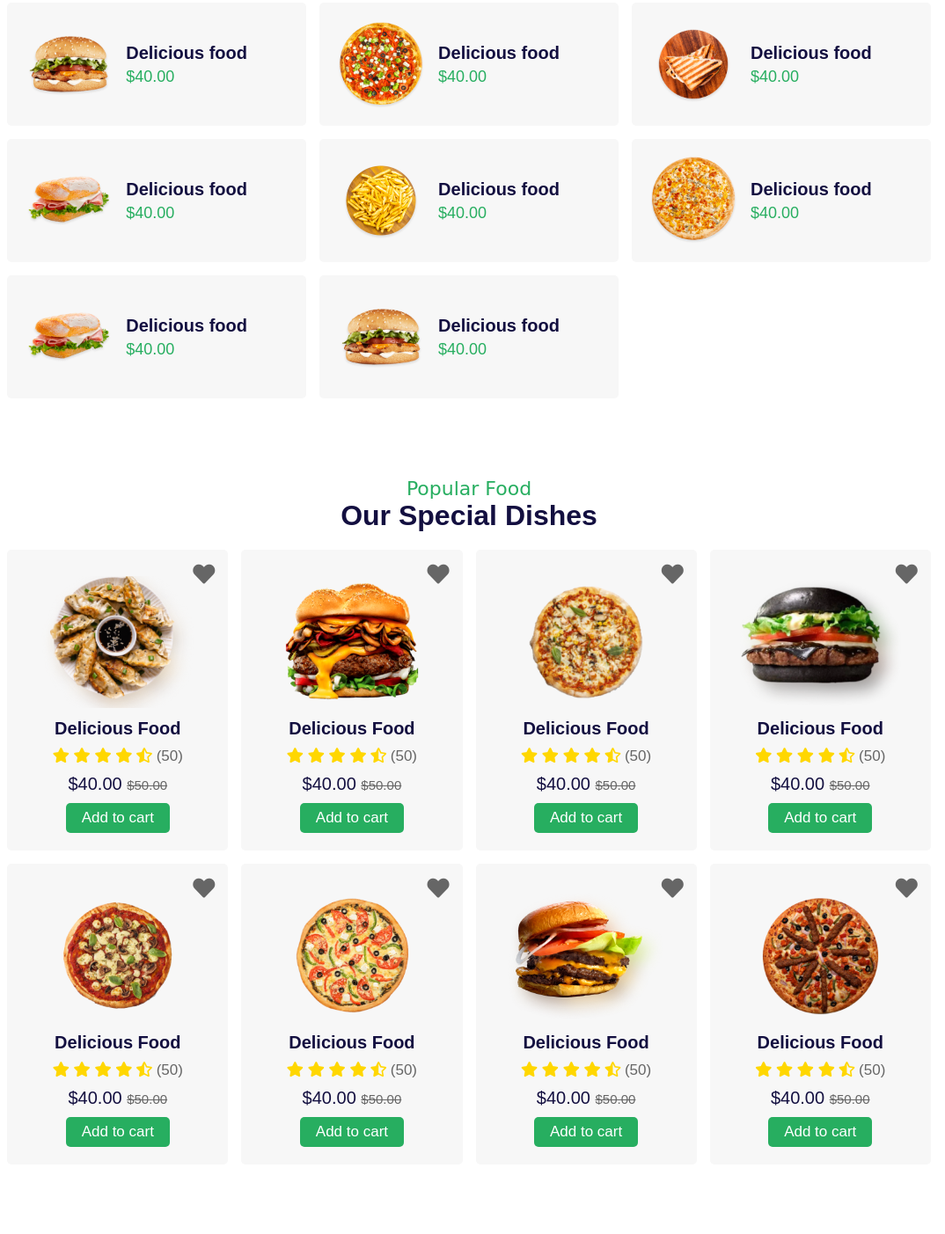
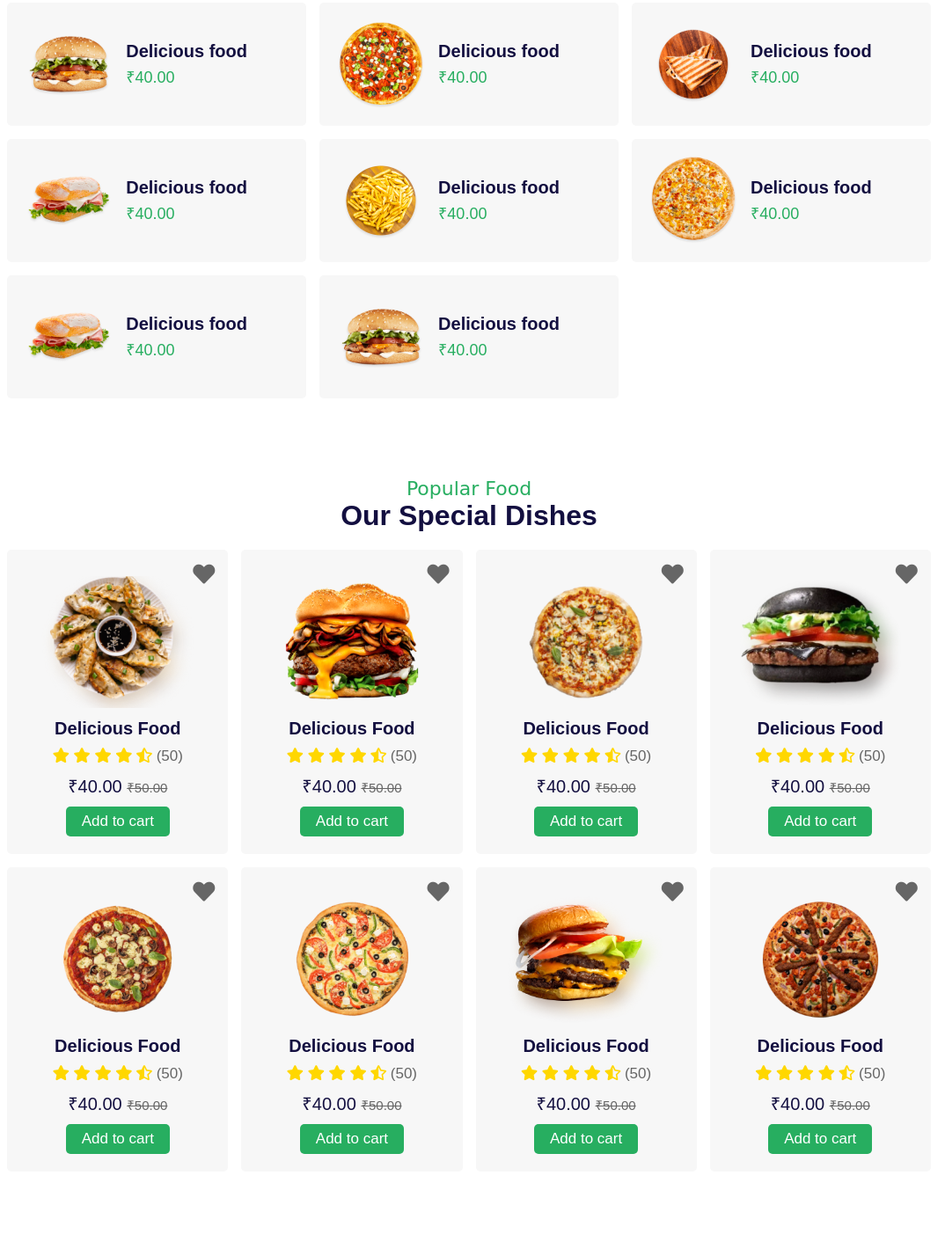
Before and after one commit to Coderindra/Food-Zone, a plain HTML site: page index.html in a window 1280 px wide. Shown: the part 1157-2560 px from the top of the page at 88% size, without its empty margins (107-1181 px from the left). Drawn offline with Linux system fonts and the light colour scheme.

Commit message:
Update index.html

```diff
--- a/index.html
+++ b/index.html
@@ -112,7 +112,7 @@
                 <img src="image/menu-1.png" alt="">
                 <div class="content">
                     <h3>Delicious food</h3>
-                    <div class="price">$40.00</div>
+                    <div class="price">₹40.00</div>
                 </div>
             </a>
 
@@ -120,7 +120,7 @@
                 <img src="image/menu-2.png" alt="">
                 <div class="content">
                     <h3>Delicious food</h3>
-                    <div class="price">$40.00</div>
+                    <div class="price">₹40.00</div>
                 </div>
             </a>
 
@@ -128,7 +128,7 @@
                 <img src="image/menu-3.png" alt="">
                 <div class="content">
                     <h3>Delicious food</h3>
-                    <div class="price">$40.00</div>
+                    <div class="price">₹40.00</div>
                 </div>
             </a>
 
@@ -136,7 +136,7 @@
                 <img src="image/menu-4.png" alt="">
                 <div class="content">
                     <h3>Delicious food</h3>
-                    <div class="price">$40.00</div>
+                    <div class="price">₹40.00</div>
                 </div>
             </a>
 
@@ -144,7 +144,7 @@
                 <img src="image/menu-5.png" alt="">
                 <div class="content">
                     <h3>Delicious food</h3>
-                    <div class="price">$40.00</div>
+                    <div class="price">₹40.00</div>
                 </div>
             </a>
 
@@ -152,7 +152,7 @@
                 <img src="image/menu-6.png" alt="">
                 <div class="content">
                     <h3>Delicious food</h3>
-                    <div class="price">$40.00</div>
+                    <div class="price">₹40.00</div>
                 </div>
             </a>
 
@@ -160,7 +160,7 @@
                 <img src="image/menu-4.png" alt="">
                 <div class="content">
                     <h3>Delicious food</h3>
-                    <div class="price">$40.00</div>
+                    <div class="price">₹40.00</div>
                 </div>
             </a>
 
@@ -169,7 +169,7 @@
                 <img src="image/menu-1.png" alt="">
                 <div class="content">
                     <h3>Delicious food</h3>
-                    <div class="price">$40.00</div>
+                    <div class="price">₹40.00</div>
                 </div>
             </a>
         </div>
@@ -204,7 +204,7 @@
                         <span>(50)</span>
 
                     </div>
-                    <div class="price">$40.00 <span>$50.00</span></div>
+                    <div class="price">₹40.00 <span>₹50.00</span></div>
                     <a href="" class="btn">Add to cart</a>
                 </div>
             </div>
@@ -228,7 +228,7 @@
                         <span>(50)</span>
 
                     </div>
-                    <div class="price">$40.00 <span>$50.00</span></div>
+                    <div class="price">₹40.00 <span>₹50.00</span></div>
                     <a href="" class="btn">Add to cart</a>
                 </div>
             </div>
@@ -251,7 +251,7 @@
                         <span>(50)</span>
 
                     </div>
-                    <div class="price">$40.00 <span>$50.00</span></div>
+                    <div class="price">₹40.00 <span>₹50.00</span></div>
                     <a href="" class="btn">Add to cart</a>
                 </div>
             </div>
@@ -274,7 +274,7 @@
                         <span>(50)</span>
 
                     </div>
-                    <div class="price">$40.00 <span>$50.00</span></div>
+                    <div class="price">₹40.00 <span>₹50.00</span></div>
                     <a href="" class="btn">Add to cart</a>
                 </div>
             </div>
@@ -297,7 +297,7 @@
                         <span>(50)</span>
 
                     </div>
-                    <div class="price">$40.00 <span>$50.00</span></div>
+                    <div class="price">₹40.00 <span>₹50.00</span></div>
                     <a href="" class="btn">Add to cart</a>
                 </div>
             </div>
@@ -320,7 +320,7 @@
                         <span>(50)</span>
 
                     </div>
-                    <div class="price">$40.00 <span>$50.00</span></div>
+                    <div class="price">₹40.00 <span>₹50.00</span></div>
                     <a href="" class="btn">Add to cart</a>
                 </div>
             </div>
@@ -343,7 +343,7 @@
                         <span>(50)</span>
 
                     </div>
-                    <div class="price">$40.00 <span>$50.00</span></div>
+                    <div class="price">₹40.00 <span>₹50.00</span></div>
                     <a href="" class="btn">Add to cart</a>
                 </div>
             </div>
@@ -366,7 +366,7 @@
                         <span>(50)</span>
 
                     </div>
-                    <div class="price">$40.00 <span>$50.00</span></div>
+                    <div class="price">₹40.00 <span>₹50.00</span></div>
                     <a href="" class="btn">Add to cart</a>
                 </div>
             </div>
@@ -453,7 +453,7 @@
 
         <div class="icons">
             <img src="image/icon-1.png" alt="">
-            <h3>7:00am to 10:30pm</h3>
+            <h3>10:00am to 9:00pm</h3>
         </div>
 
         <div class="icons">
@@ -558,10 +558,10 @@
 
         <div class="box">
             <h3>opening hours</h3>
-            <p>monday : 7:00am to 10:00pm</p>
-            <p>tuesday : 7:00am to 10:00pm</p>
-            <p>wednesday : 7:00am to 10:00pm</p>
-            <p>friday : 7:00am to 10:00pm</p>
+            <p>monday : 10:00am to 9:00pm</p>
+            <p>tuesday : 10:00am to 9:00pm</p>
+            <p>wednesday : 10:00am to 9:00pm</p>
+            <p>friday : 10:00am to 9:00pm</p>
             <p>saturday and sunday closed</p>
         </div>
 
```
